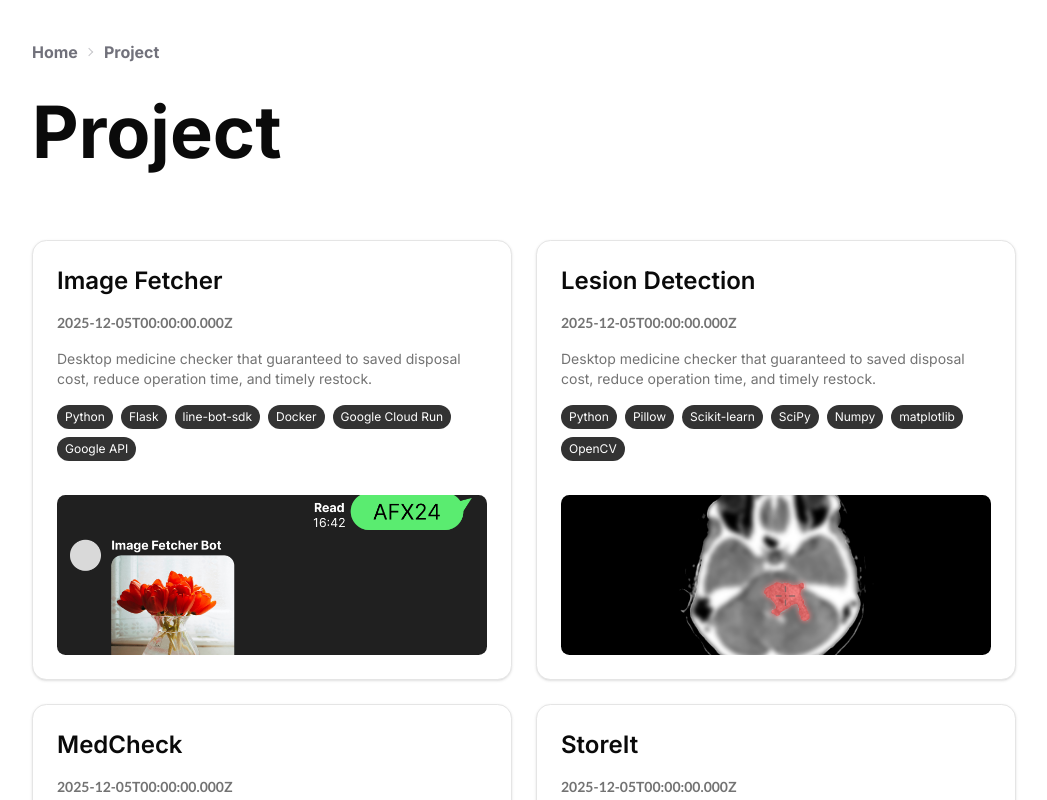
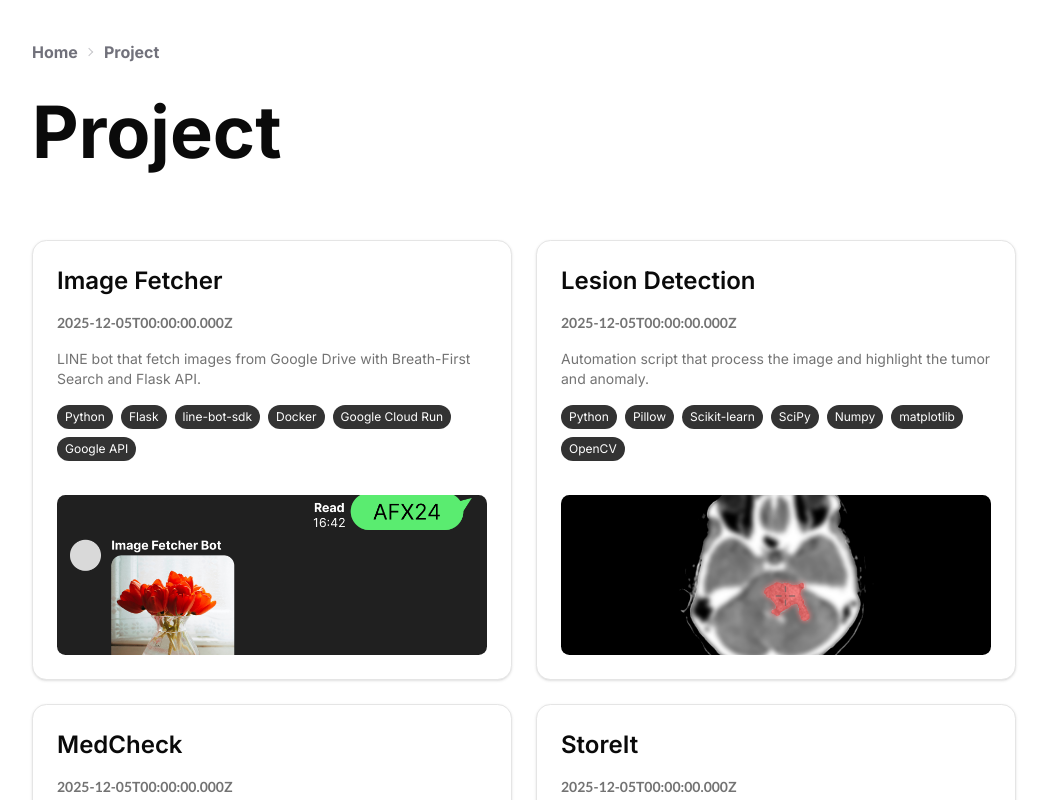
Before and after one commit to dwisarut/dwisarut-portfolio, a React (Vite) app: page /project in a window 1280 px wide. Shown: the top 800 px of the page, without its empty margins (80-1127 px from the left). Built offline with nearby package versions, Linux system fonts and the light colour scheme.

Commit message:
fix: fix synopsis display on each mdx

```diff
--- a/src/components/Project.tsx
+++ b/src/components/Project.tsx
@@ -132,9 +132,7 @@ const Project = () => {
                           {proj.date}
                         </CardDescription>
                         <CardDescription className="inter">
-                          Desktop medicine checker that guaranteed to saved
-                          disposal cost, reduce operation time, and timely
-                          restock.
+                          {proj.synopsis}
                         </CardDescription>
                         <div className="flex flex-wrap gap-2">
                           {proj.tag.map((t) => (
```
